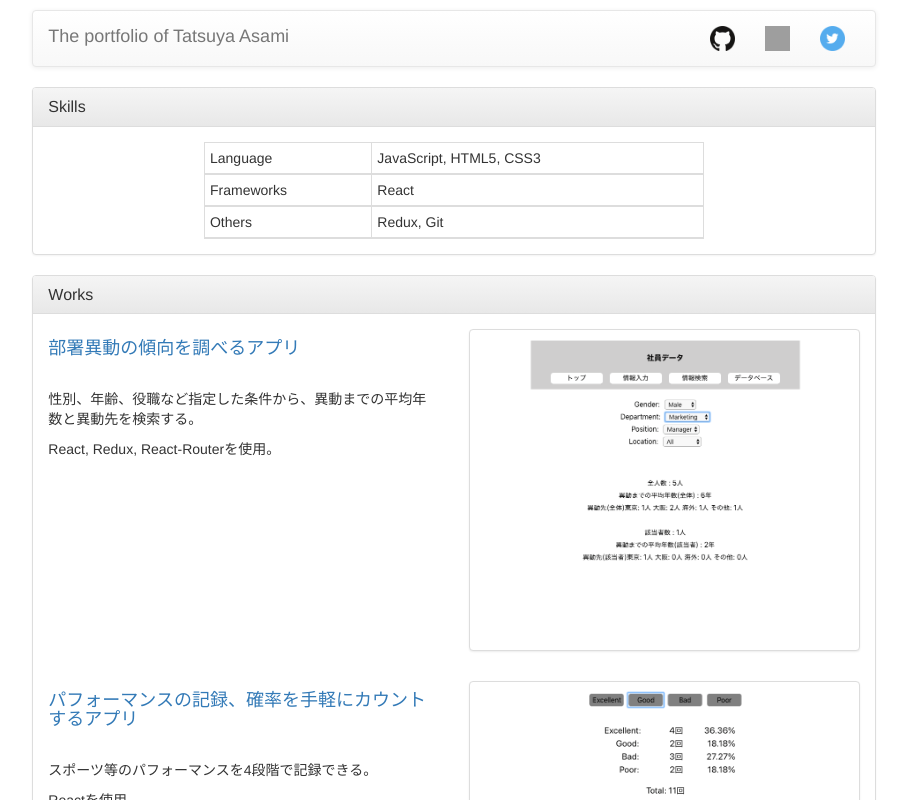
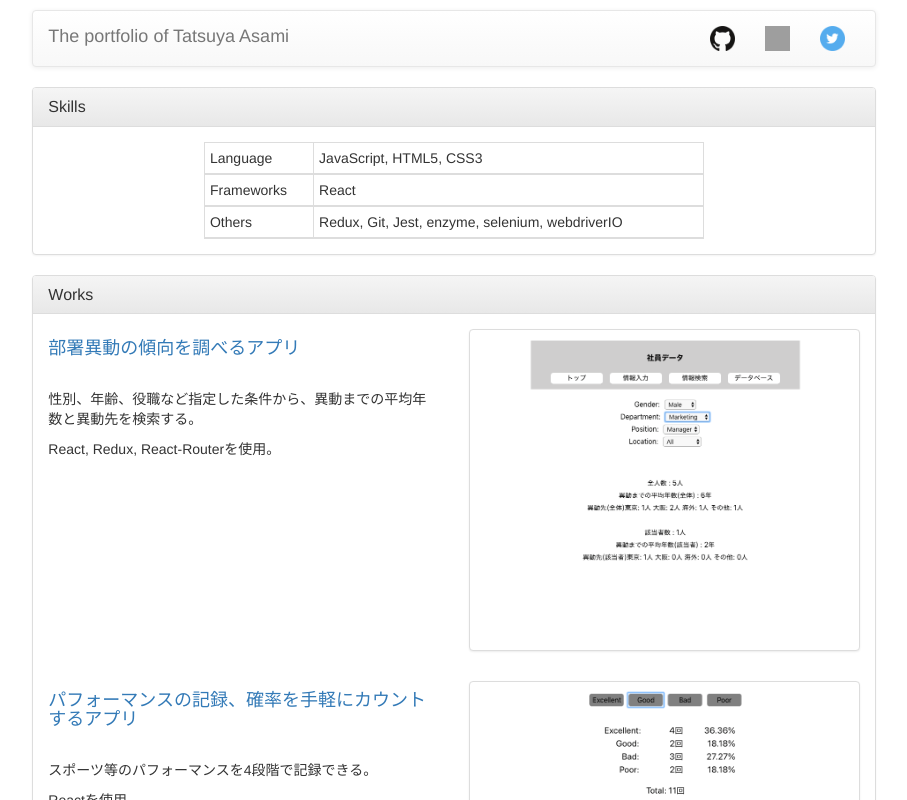
Before and after one commit to astatsuya/my-portfolio, a React (Create React App) app: page / in a window 1280 px wide. Shown: the top 800 px of the page, without its empty margins (186-1093 px from the left). Built offline with nearby package versions, Linux system fonts and the light colour scheme; grey boxes are pictures that could not be loaded.

Commit message:
add Jest, enzyme, selenium, webdriverIO to skills

```diff
--- a/src/components/skills.js
+++ b/src/components/skills.js
@@ -23,7 +23,7 @@ class Skills extends React.Component {
                </tr>
                <tr>
                 <td>Others</td>
-                <td colSpan="1">Redux, Git</td>
+                <td colSpan="1">Redux, Git, Jest, enzyme, selenium, webdriverIO</td>
                </tr>
              </thead>
             </Table>
```
